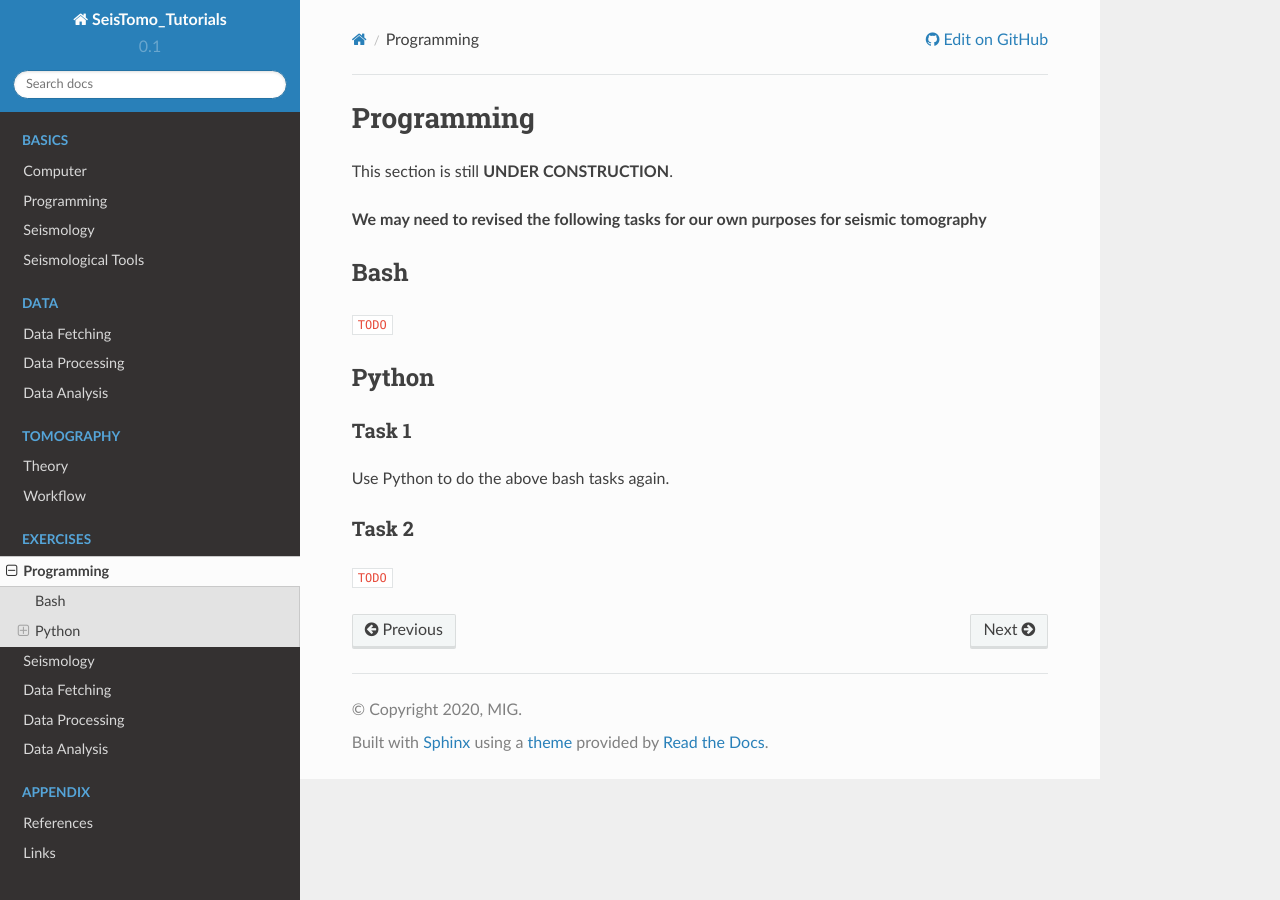
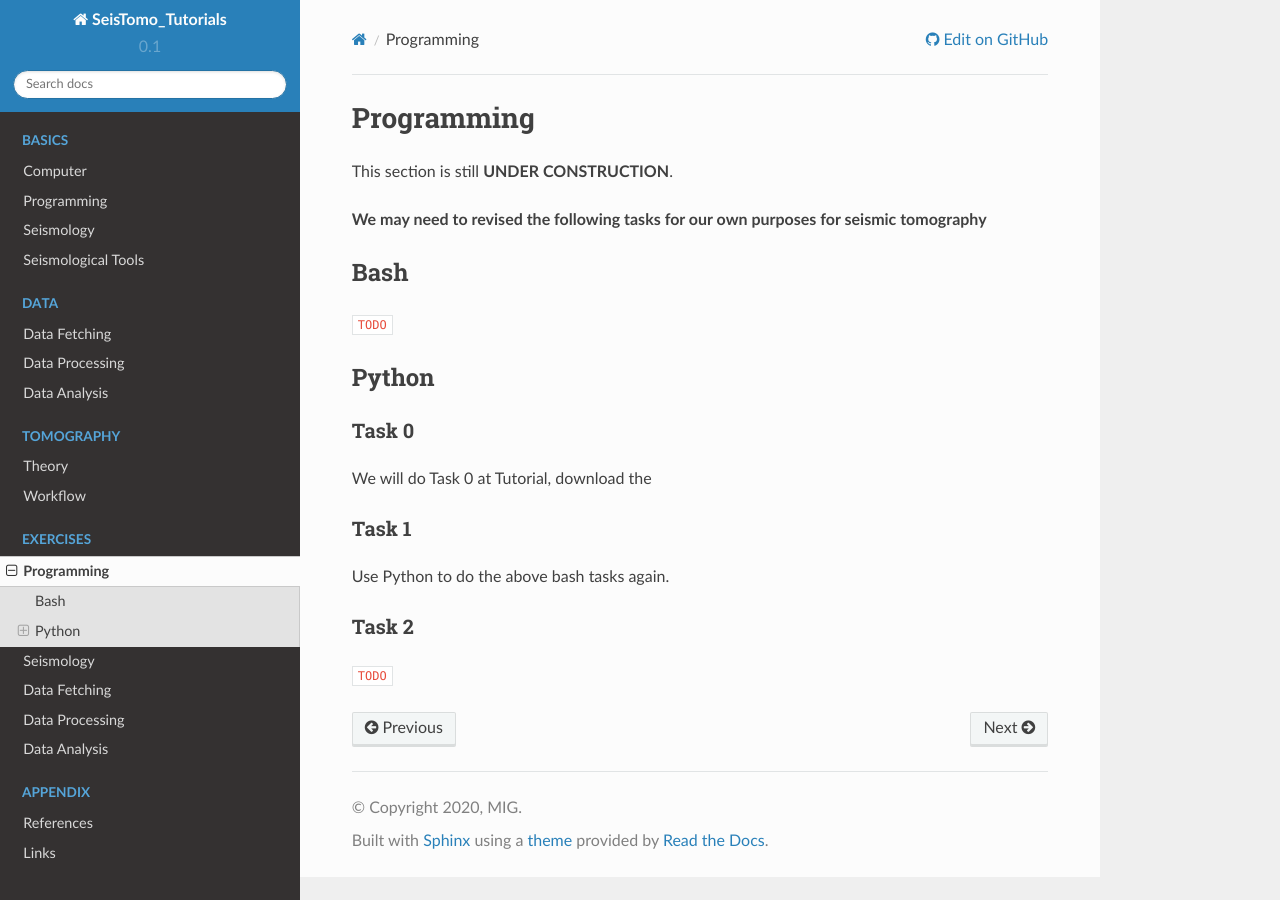
Before and after one commit to MIGG-NTU/SeisTomo_Tutorials, a Sphinx documentation site: the page built from source/exercises/programming/index.rst, in a window 1280 px wide. Built offline with Sphinx 7.4.7 and the Read the Docs theme 2.0.0, drawn with Linux system fonts in a browser that asks for light colours.

Commit message:
Update index.rst

```diff
--- a/source/exercises/programming/index.rst
+++ b/source/exercises/programming/index.rst
@@ -14,6 +14,9 @@ Bash
 
 Python
 ------
+Task 0
+++++++
+We will do Task 0 at Tutorial, download the
 
 Task 1
 ++++++
```
